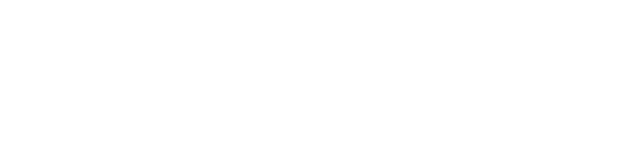
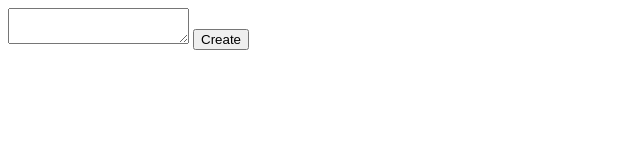
Before and after one commit to Megraohoh/dynamicCards, a plain HTML site: page index.html in a window 1280 px wide. Shown: the whole page, without its empty margins (0-640 px from the left). Drawn offline with Linux system fonts and the light colour scheme.

Commit message:
throwing in basic code

```diff
--- a/index.html
+++ b/index.html
@@ -5,6 +5,8 @@
 	<title>Dynamic Cards</title>
 </head>
 <body>
+	<textarea id=""></textarea>
+	<button>Create</button>
 
 <script type="text/javascript" src="main.js"></script>
 </body>
```
Also changed, not shown: main.js (+12 -0 lines), 1 other file.
